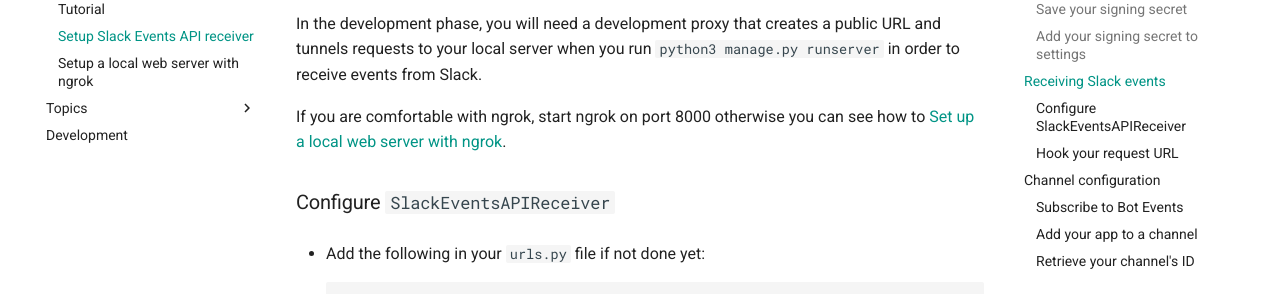
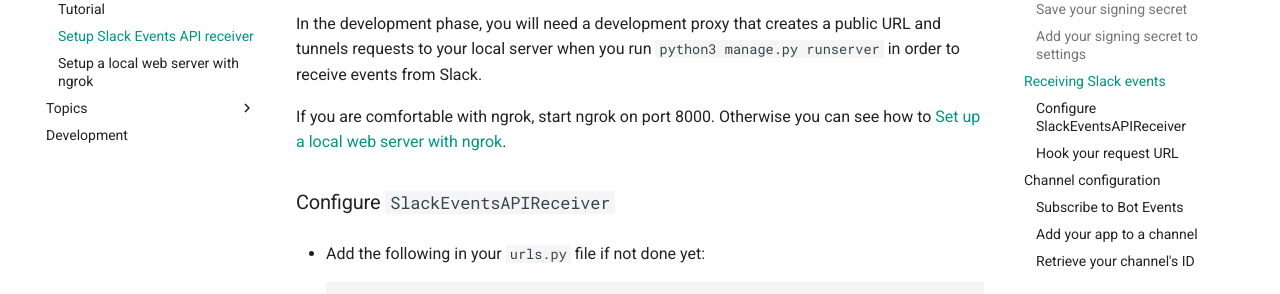
Before and after one commit to wagtail/wagtail-live, an MkDocs documentation site: the page built from docs/getting_started/setup_slack.md, in a window 1280 px wide and 900 px high, scrolled down 1304 px. Shown: the part 153-447 px from the top of the window. Built offline with MkDocs 1.6.1 and Material for MkDocs 9.7.7, drawn with Linux system fonts in a browser that asks for light colours; comment, search, counter and statistics services are not loaded.

```diff
--- a/docs/getting_started/setup_slack.md
+++ b/docs/getting_started/setup_slack.md
@@ -50,7 +50,7 @@ In order to receive events like when a message is sent in a channel, you need to
 
 In the development phase, you will need a development proxy that creates a public URL and tunnels requests to your local server when you run `python3 manage.py runserver` in order to receive events from Slack.
 
-If you are comfortable with ngrok, start ngrok on port 8000 otherwise you can see how to [Set up a local web server with ngrok](setup_ngrok.md).
+If you are comfortable with ngrok, start ngrok on port 8000. Otherwise you can see how to [Set up a local web server with ngrok](setup_ngrok.md).
 
 ### Configure `SlackEventsAPIReceiver`
 
```
